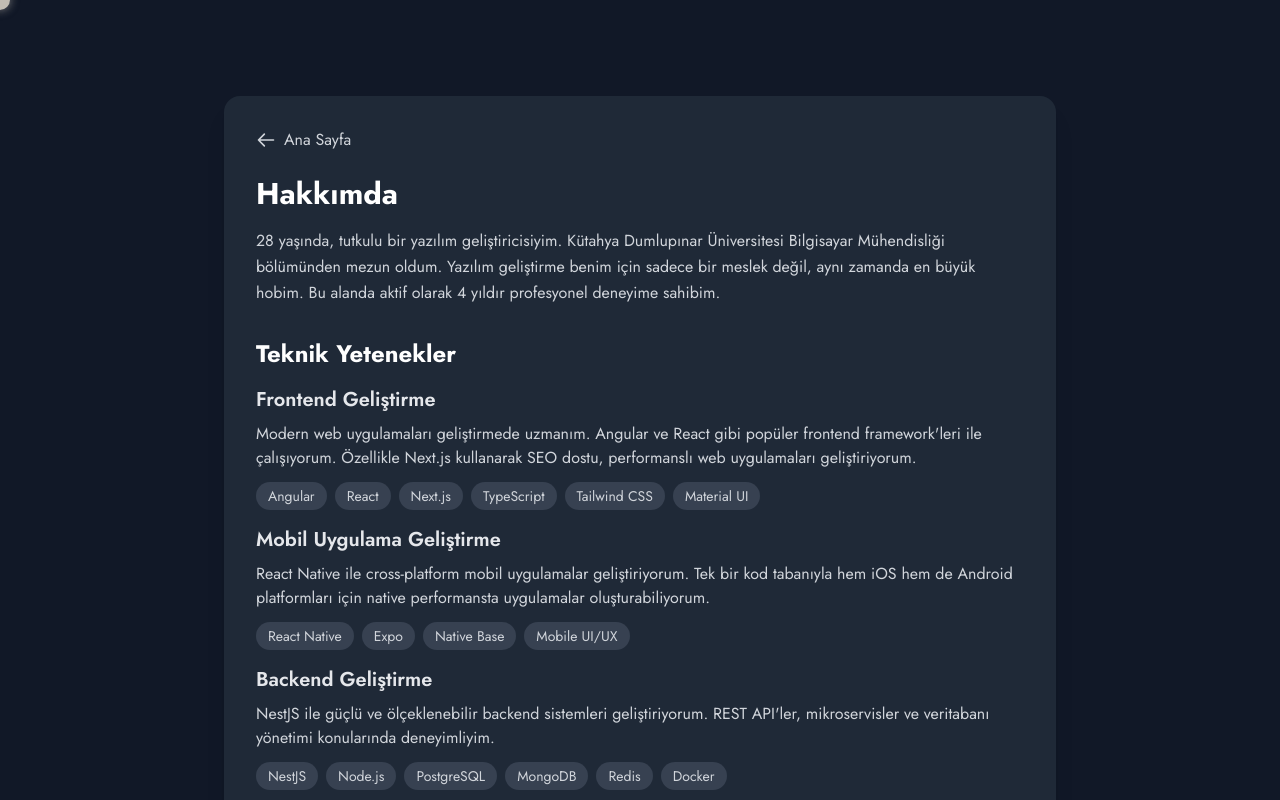
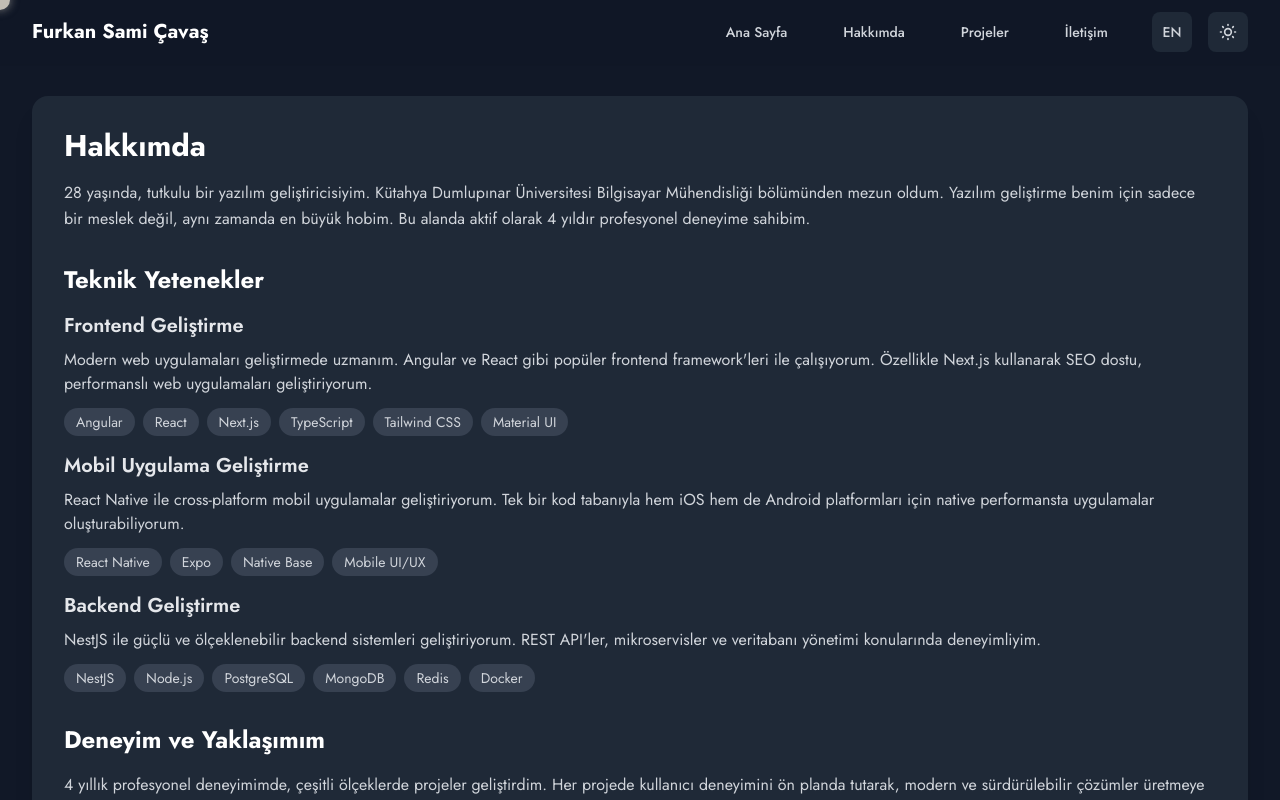
Before and after one commit to samicavas/Portfolio-Web, a Next.js app: page /about in a window 1280 px wide. Shown: the top 800 px of the page. Built offline with nearby package versions, Linux system fonts and the light colour scheme.

Commit message:
Update: Remove home button from contact page and refactor form

```diff
--- a/src/app/about/page.tsx
+++ b/src/app/about/page.tsx
@@ -1,37 +1,14 @@
 'use client';
 
 import { useLanguage } from '@/context/LanguageContext';
-import { useRouter } from 'next/navigation';
 
 export default function About() {
   const { t } = useLanguage();
-  const router = useRouter();
 
   return (
     <main className="min-h-screen bg-gray-50 dark:bg-gray-900 pt-24 pb-16">
-      <div className="max-w-4xl mx-auto px-4 sm:px-6 lg:px-8">
+      <div className="max-w-7xl mx-auto px-4 sm:px-6 lg:px-8">
         <div className="bg-white dark:bg-gray-800 rounded-2xl shadow-xl p-8">
-          <button
-            onClick={() => router.push('/')}
-            className="mb-6 flex items-center text-gray-600 dark:text-gray-300 hover:text-gray-900 dark:hover:text-white transition-colors"
-          >
-            <svg
-              xmlns="http://www.w3.org/2000/svg"
-              className="h-5 w-5 mr-2"
-              fill="none"
-              viewBox="0 0 24 24"
-              stroke="currentColor"
-            >
-              <path
-                strokeLinecap="round"
-                strokeLinejoin="round"
-                strokeWidth={2}
-                d="M10 19l-7-7m0 0l7-7m-7 7h18"
-              />
-            </svg>
-            {t('nav.home')}
-          </button>
-
           <div className="space-y-8">
             {/* Kişisel Bilgiler */}
             <section>
--- a/src/app/contact/page.tsx
+++ b/src/app/contact/page.tsx
@@ -36,7 +36,7 @@
       } else {
         setStatus('error');
       }
-    } catch {
+    } catch (error) {
       setStatus('error');
     }
   };
@@ -50,26 +50,7 @@
     <main className="min-h-screen bg-gray-50 dark:bg-gray-900 pt-24 pb-16">
       <div className="max-w-3xl mx-auto px-4 sm:px-6 lg:px-8">
         <div className="bg-white dark:bg-gray-800 rounded-2xl shadow-xl p-8">
-          <button
-            onClick={() => router.push('/')}
-            className="mb-6 flex items-center text-gray-600 dark:text-gray-300 hover:text-gray-900 dark:hover:text-white transition-colors"
-          >
-            <svg
-              xmlns="http://www.w3.org/2000/svg"
-              className="h-5 w-5 mr-2"
-              fill="none"
-              viewBox="0 0 24 24"
-              stroke="currentColor"
-            >
-              <path
-                strokeLinecap="round"
-                strokeLinejoin="round"
-                strokeWidth={2}
-                d="M10 19l-7-7m0 0l7-7m-7 7h18"
-              />
-            </svg>
-            {t('nav.home')}
-          </button>
+
 
           <h1 className="text-3xl font-bold text-gray-900 dark:text-white mb-2">
             {t('contact.title')}
--- a/src/app/layout.tsx
+++ b/src/app/layout.tsx
@@ -5,6 +5,8 @@
 import { LanguageProvider } from "@/context/LanguageContext";
 import ScrollToTop from "@/components/ScrollToTop";
 import CustomCursor from "@/components/CustomCursor";
+import Header from "@/components/Header";
+import Footer from "@/components/Footer";
 
 const jost = Jost({ subsets: ["latin"] });
 
@@ -36,7 +38,9 @@
       <body className={`${jost.className} transition-colors duration-200`}>
         <ThemeProvider>
           <LanguageProvider>
+            <Header />
             {children}
+            <Footer />
             <ScrollToTop />
             <CustomCursor />
           </LanguageProvider>
--- a/src/app/projects/page.tsx
+++ b/src/app/projects/page.tsx
@@ -1,7 +1,6 @@
 'use client';
 
 import { useLanguage } from '@/context/LanguageContext';
-import { useRouter } from 'next/navigation';
 
 const projects = [
   {
@@ -224,33 +223,11 @@
 
 export default function Projects() {
   const { t } = useLanguage();
-  const router = useRouter();
 
   return (
     <main className="min-h-screen bg-gray-50 dark:bg-gray-900 pt-24 pb-16">
       <div className="max-w-7xl mx-auto px-4 sm:px-6 lg:px-8">
         <div className="bg-white dark:bg-gray-800 rounded-2xl shadow-xl p-8">
-          <button
-            onClick={() => router.push('/')}
-            className="mb-6 flex items-center text-gray-600 dark:text-gray-300 hover:text-gray-900 dark:hover:text-white transition-colors"
-          >
-            <svg
-              xmlns="http://www.w3.org/2000/svg"
-              className="h-5 w-5 mr-2"
-              fill="none"
-              viewBox="0 0 24 24"
-              stroke="currentColor"
-            >
-              <path
-                strokeLinecap="round"
-                strokeLinejoin="round"
-                strokeWidth={2}
-                d="M10 19l-7-7m0 0l7-7m-7 7h18"
-              />
-            </svg>
-            {t('nav.home')}
-          </button>
-
           <h1 className="text-3xl font-bold text-gray-900 dark:text-white mb-8">
             {t('projects.title')}
           </h1>
```
